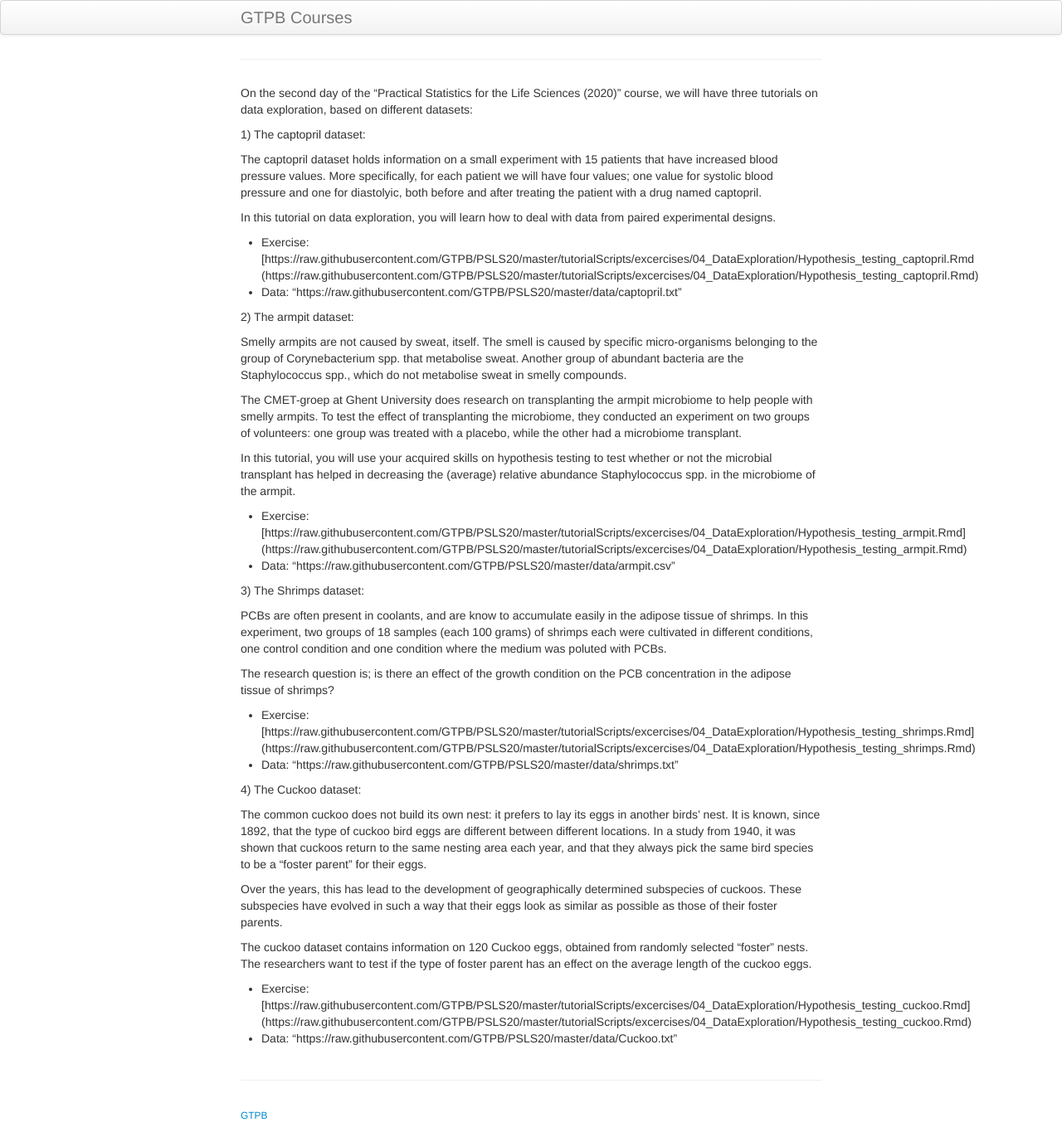
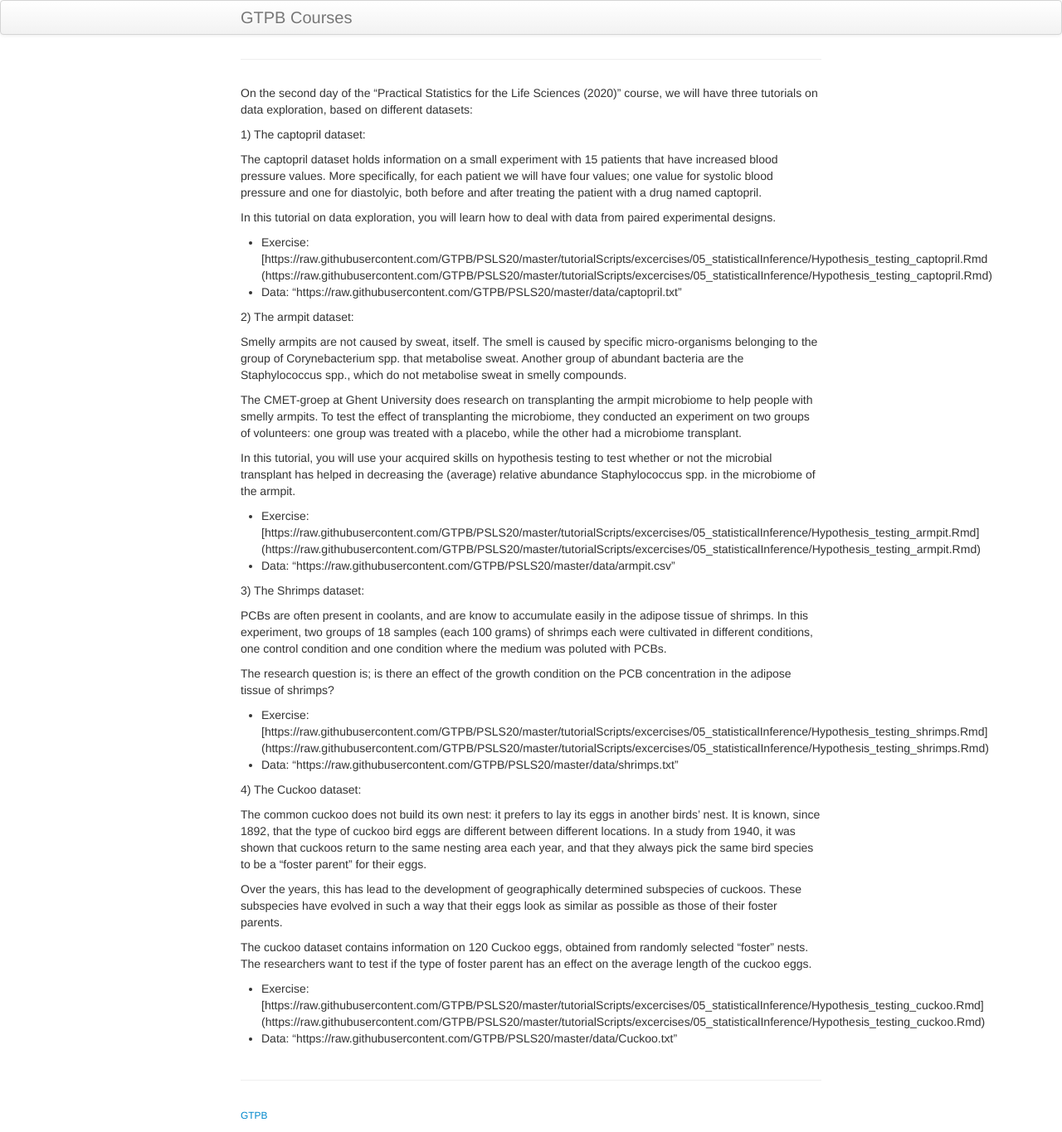
Before and after one commit to GTPB/PSLS20, a Jekyll site: the page built from pages/05_statisticlInference.md, in a window 1280 px wide. Shown: the whole page at 83% size. Built offline with Jekyll 4.4.1, drawn with Linux system fonts in a browser that asks for light colours; our own code applies the rules of GitHub Pages for plain Markdown files; some of the changed lines change nothing that is shown.

Commit message:
change another typo

```diff
--- a/pages/05_statisticlInference.md
+++ b/pages/05_statisticlInference.md
@@ -8,7 +8,7 @@ both before and after treating the patient with a drug named captopril.
 
 In this tutorial on data exploration, you will learn how to deal with data from paired experimental designs.
 
-- Exercise: [https://raw.githubusercontent.com/GTPB/PSLS20/master/tutorialScripts/excercises/04_DataExploration/Hypothesis_testing_captopril.Rmd (https://raw.githubusercontent.com/GTPB/PSLS20/master/tutorialScripts/excercises/04_DataExploration/Hypothesis_testing_captopril.Rmd)
+- Exercise: [https://raw.githubusercontent.com/GTPB/PSLS20/master/tutorialScripts/excercises/05_statisticalInference/Hypothesis_testing_captopril.Rmd (https://raw.githubusercontent.com/GTPB/PSLS20/master/tutorialScripts/excercises/05_statisticalInference/Hypothesis_testing_captopril.Rmd)
 - Data: "https://raw.githubusercontent.com/GTPB/PSLS20/master/data/captopril.txt"
 
 
@@ -25,7 +25,7 @@ treated with a placebo, while the other had a microbiome transplant.
 In this tutorial, you will use your acquired skills on hypothesis testing to test whether or not the microbial transplant
 has helped in decreasing the (average) relative abundance Staphylococcus spp. in the microbiome of the armpit.
 
-- Exercise: [https://raw.githubusercontent.com/GTPB/PSLS20/master/tutorialScripts/excercises/04_DataExploration/Hypothesis_testing_armpit.Rmd] (https://raw.githubusercontent.com/GTPB/PSLS20/master/tutorialScripts/excercises/04_DataExploration/Hypothesis_testing_armpit.Rmd)
+- Exercise: [https://raw.githubusercontent.com/GTPB/PSLS20/master/tutorialScripts/excercises/05_statisticalInference/Hypothesis_testing_armpit.Rmd] (https://raw.githubusercontent.com/GTPB/PSLS20/master/tutorialScripts/excercises/05_statisticalInference/Hypothesis_testing_armpit.Rmd)
 - Data: "https://raw.githubusercontent.com/GTPB/PSLS20/master/data/armpit.csv"
 
 
@@ -37,7 +37,7 @@ where the medium was poluted with PCBs.
 
 The research question is; is there an effect of the  growth condition on the PCB concentration in the adipose tissue of shrimps?
 
-- Exercise: [https://raw.githubusercontent.com/GTPB/PSLS20/master/tutorialScripts/excercises/04_DataExploration/Hypothesis_testing_shrimps.Rmd] (https://raw.githubusercontent.com/GTPB/PSLS20/master/tutorialScripts/excercises/04_DataExploration/Hypothesis_testing_shrimps.Rmd)
+- Exercise: [https://raw.githubusercontent.com/GTPB/PSLS20/master/tutorialScripts/excercises/05_statisticalInference/Hypothesis_testing_shrimps.Rmd] (https://raw.githubusercontent.com/GTPB/PSLS20/master/tutorialScripts/excercises/05_statisticalInference/Hypothesis_testing_shrimps.Rmd)
 - Data: "https://raw.githubusercontent.com/GTPB/PSLS20/master/data/shrimps.txt"
 
 
@@ -53,5 +53,5 @@ such a way that their eggs look as similar as possible as those of their foster
 The cuckoo dataset contains information on 120 Cuckoo eggs, obtained from randomly selected "foster" nests.
 The researchers want to test if the type of foster parent has an effect on the average length of the cuckoo eggs.
 
-- Exercise: [https://raw.githubusercontent.com/GTPB/PSLS20/master/tutorialScripts/excercises/04_DataExploration/Hypothesis_testing_cuckoo.Rmd] (https://raw.githubusercontent.com/GTPB/PSLS20/master/tutorialScripts/excercises/04_DataExploration/Hypothesis_testing_cuckoo.Rmd)
+- Exercise: [https://raw.githubusercontent.com/GTPB/PSLS20/master/tutorialScripts/excercises/05_statisticalInference/Hypothesis_testing_cuckoo.Rmd] (https://raw.githubusercontent.com/GTPB/PSLS20/master/tutorialScripts/excercises/05_statisticalInference/Hypothesis_testing_cuckoo.Rmd)
 - Data: "https://raw.githubusercontent.com/GTPB/PSLS20/master/data/Cuckoo.txt"
```
